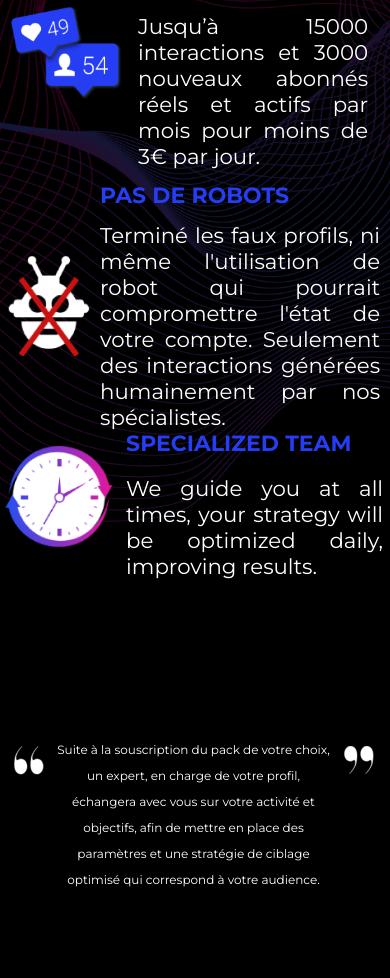
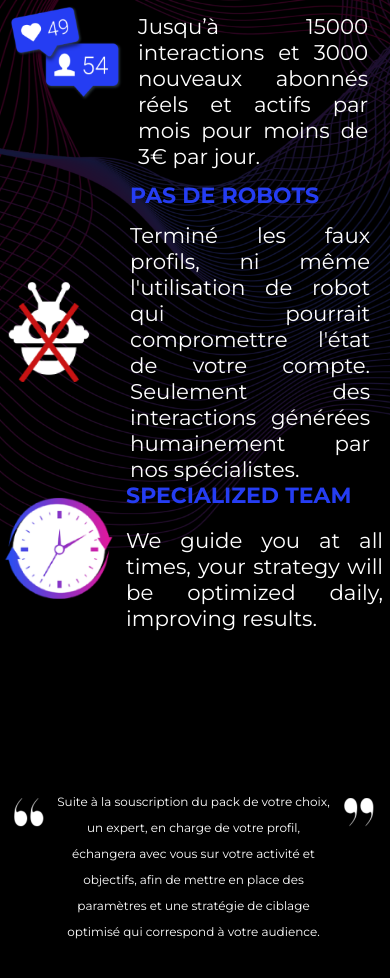
Before and after one commit to acesolution/instagram, a plain HTML site: page index.html in a window 390 px wide. Shown: the part 1680-2658 px from the top of the page. Drawn offline with nearby package versions, Linux system fonts and the light colour scheme.

Commit message:
Add files via upload

```diff
--- a/index.css
+++ b/index.css
@@ -3071,7 +3071,7 @@ line-height: 26px; /* 162.5% */
     justify-content: space-between;
   }
   .termin-les-faux {
-    width:280px;
+    width:240px;
   }
   .divhowicon-group{
     gap:0px;
@@ -3752,4 +3752,7 @@ line-height: 26px; /* 162.5% */
   .group-wrapper {
     margin-left: 0px;
   }
-}
+  .frame-parent9 {
+    margin-left: 30px;
+  }
+}
```
